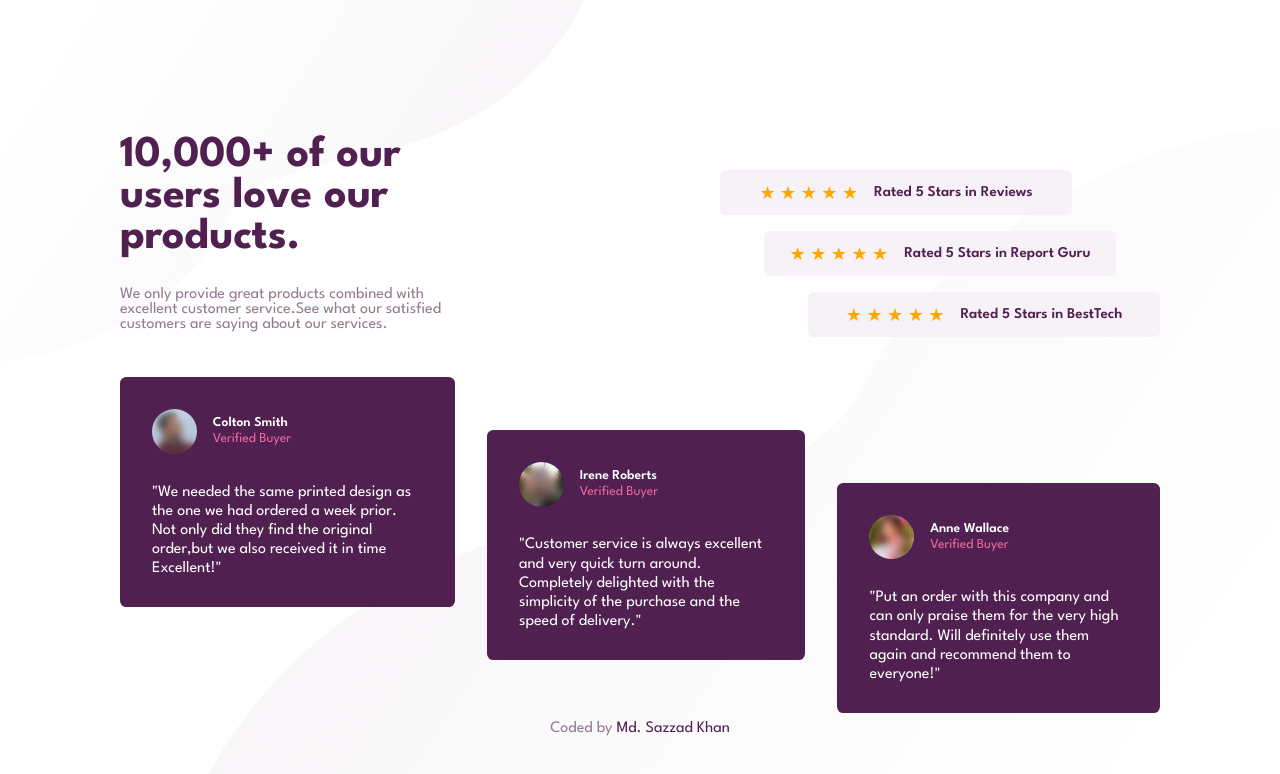
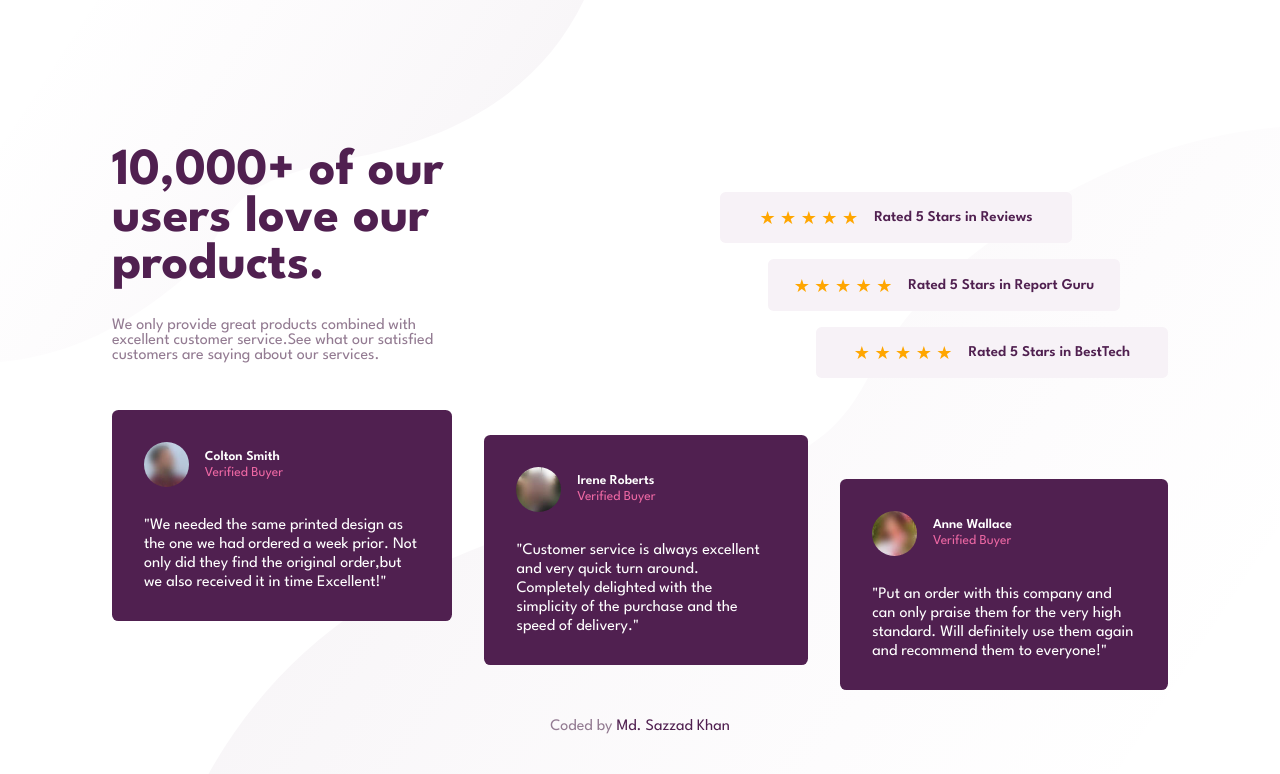
Before and after one commit to sazzadkhan99/social-proof-section-master, a plain HTML site: page index.html in a window 1280 px wide. Drawn offline with Linux system fonts and the light colour scheme.

Commit message:
Update style.css

```diff
--- a/style.css
+++ b/style.css
@@ -35,7 +35,7 @@ body{
   align-items: center;
   flex-direction: column;
   font-family: var(--primaryFont);
-  padding: 120px;
+  padding: 7rem;
 }
 main{
   display: flex;
@@ -50,20 +50,20 @@ main{
 }
 .text-area{
   flex-basis:50%;
-  margin-top: 100px;
+  margin-top: 5rem;
   padding-right: 11rem;
 
 }
 .text-area h1{
   color: var(--veryDarkMagenta);
-  font-size: 2.75rem;
+  font-size: 3.25rem;
  }
  .text-area p{
   color: var(--darkGrayishMagenta);
  }
 .rating-area{
   flex-basis:50%;
-  margin-top: 110px;
+  margin-top: 6.875rem;
   padding-left: 5rem;
 }
 .icon{
@@ -72,8 +72,8 @@ main{
   align-items: center;
   justify-content: center;
   max-width: 22rem;
-  font-size:18px;
-  padding: 0.75rem;
+  font-size: 1.125rem;
+  padding: 0.95rem;
   border-radius: .35rem;
   color: var(--starColor);
 }
@@ -90,13 +90,13 @@ main{
 }
 .icon span{
   color: var(--veryDarkMagenta);
-  font-size: 15px;
+  font-size: .937rem;
   font-weight: 600;
   margin-left: 1rem;
 }
 
 .testimonial-area{
-  height: 42vh;
+  height: 35vh;
   margin-top: 1rem;
   display: flex;
 }
@@ -139,7 +139,7 @@ main{
   line-height: 1.2rem;
 }
 .author-info p{
-  margin-top: .5rem;
+  margin-bottom: auto;
   color: var(--darkGrayishMagenta);
 }
 .author-info a{
@@ -149,7 +149,7 @@ main{
 .author-info a:hover{
   color: var(--softPink);
 }
-@media screen and (max-width:850px){
+@media screen and (max-width:53.125rem){
   body{
     background-image: url('images/bg-pattern-top-mobile.svg'), url('images/bg-pattern-bottom-mobile.svg');
     background-position: right 40vw bottom 75vh,  left 50vw top 74vh ;
@@ -189,7 +189,6 @@ main{
   max-width:100%;
   align-items: center;
 }
-
 .star-1{
   margin: 0;
 }
```
